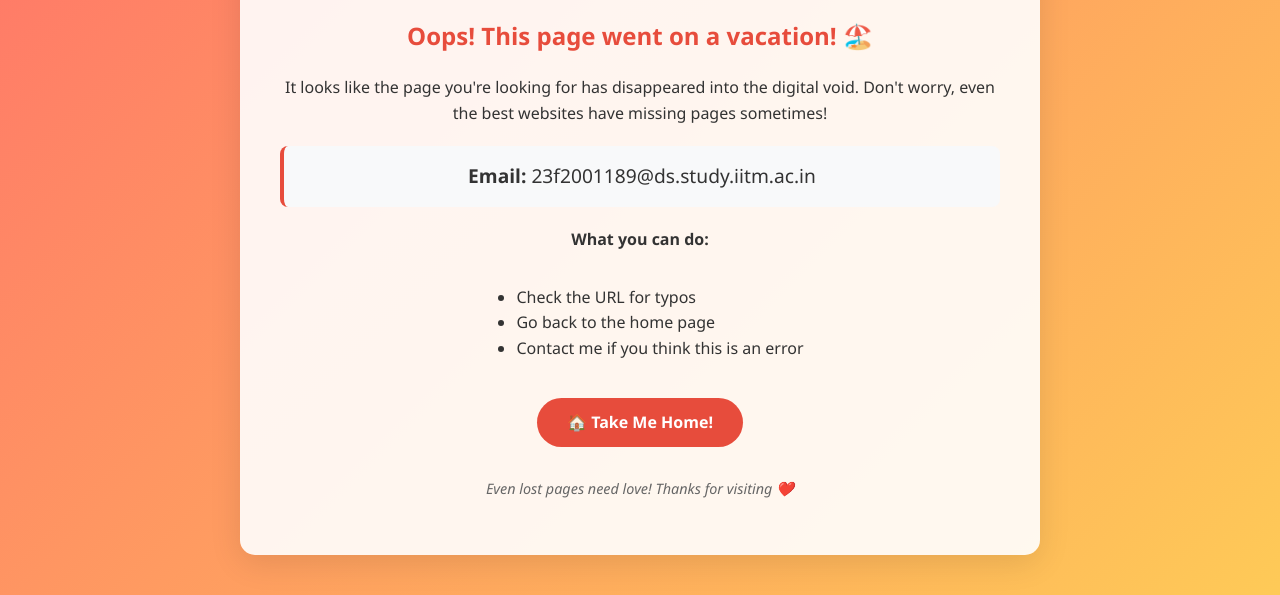
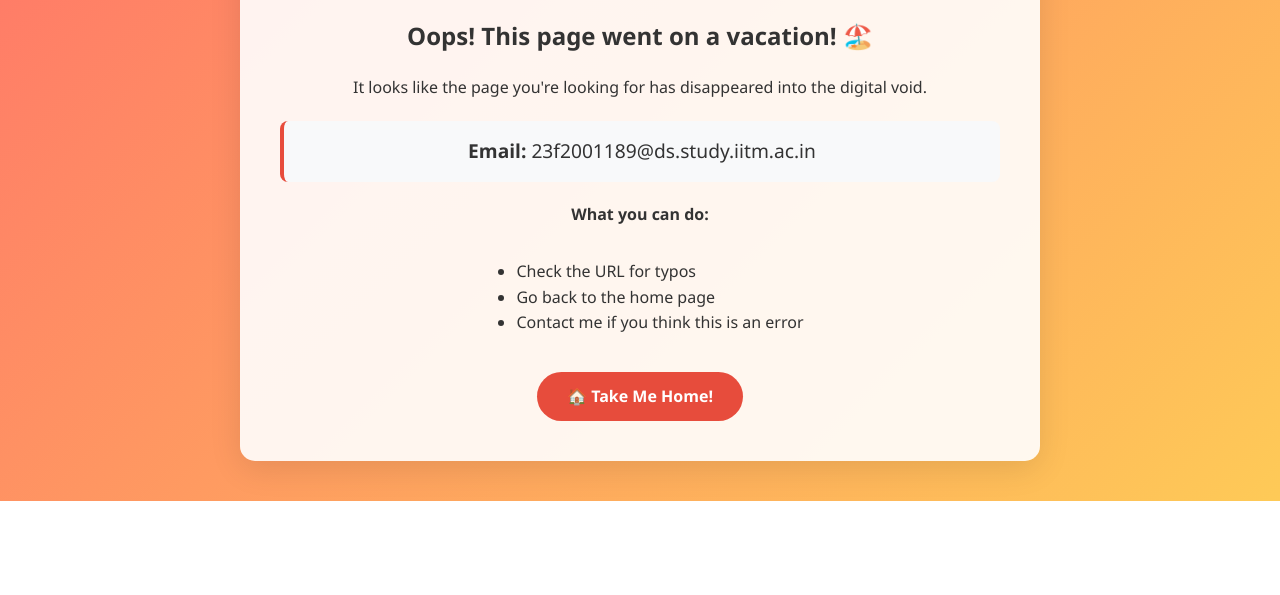
Before and after one commit to Arzzya/my-repo, a plain HTML site: page 404.html in a window 1280 px wide. Shown: the part 411-1006 px from the top of the page. After the commit the page ends 912 px from the top, so only its background shows below. Drawn offline with Linux system fonts and the light colour scheme.

Commit message:
Refactor 404 page layout and styles
Removed unused CSS styles and updated HTML structure.

```diff
--- a/404.html
+++ b/404.html
@@ -28,10 +28,6 @@
             margin: 0;
             text-shadow: 3px 3px 0 rgba(0,0,0,0.1);
         }
-        h2 {
-            color: #e74c3c;
-            margin-bottom: 20px;
-        }
         .email {
             background: #f8f9fa;
             padding: 15px;
@@ -56,19 +52,15 @@
             transform: translateY(-2px);
             box-shadow: 0 5px 15px rgba(0,0,0,0.2);
         }
-        .animation {
-            font-size: 60px;
-            margin: 20px 0;
-        }
     </style>
 </head>
 <body>
     <div class="container">
-        <div class="animation">🔍💔</div>
+        <div style="font-size: 60px; margin: 20px 0;">🔍💔</div>
         <h1>404</h1>
         <h2>Oops! This page went on a vacation! 🏖️</h2>
 
-        <p>It looks like the page you're looking for has disappeared into the digital void. Don't worry, even the best websites have missing pages sometimes!</p>
+        <p>It looks like the page you're looking for has disappeared into the digital void.</p>
 
         <div class="email">
             <strong>Email:</strong> 23f2001189@ds.study.iitm.ac.in
@@ -82,11 +74,7 @@
         </ul>
 
         <br>
-        <a href="/" class="home-btn">🏠 Take Me Home!</a>
-
-        <p style="margin-top: 30px; font-size: 0.9em; color: #666;">
-            <em>Even lost pages need love! Thanks for visiting ❤️</em>
-        </p>
+        <a href="/my-repo/" class="home-btn">🏠 Take Me Home!</a>
     </div>
 </body>
 </html>
```
